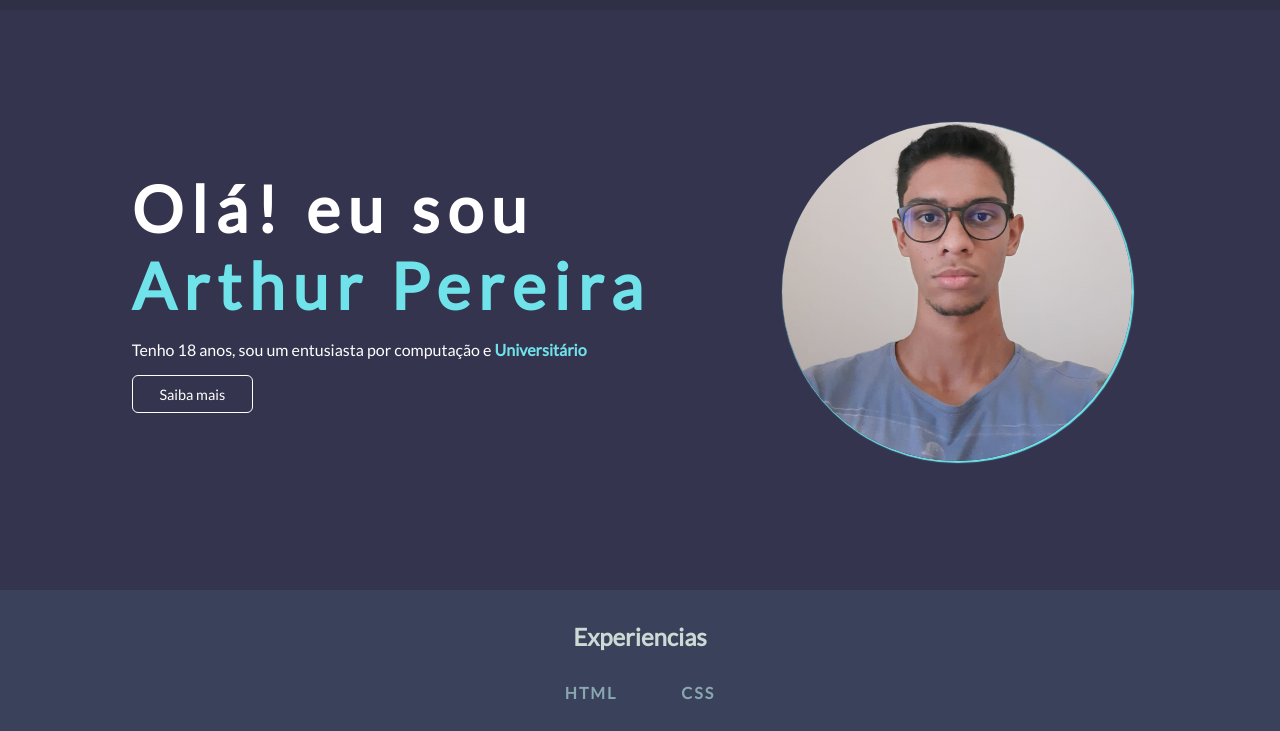
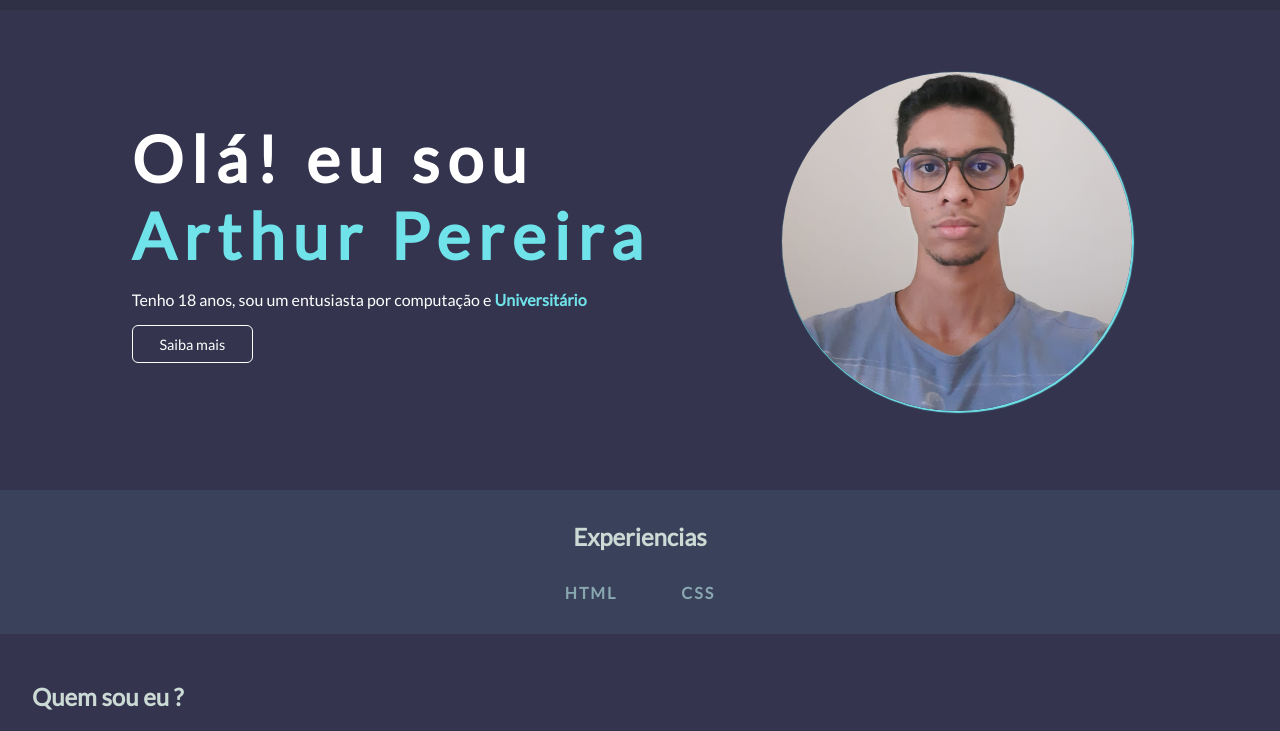
Before and after one commit to CollldWall/Portf-lio, a plain HTML site: page index.html in a window 1280 px wide. Shown: the part 69-800 px from the top of the page. Drawn offline with Linux system fonts and the light colour scheme; no server answers.

Commit message:
style.css

```diff
--- a/style.css
+++ b/style.css
@@ -123,7 +123,7 @@ section{
     gap: 1rem;
     flex-wrap: wrap;
     align-items: center;
-    min-height: 500px;
+    min-height: 400px;
 }
 
 .first-section > div{
```
